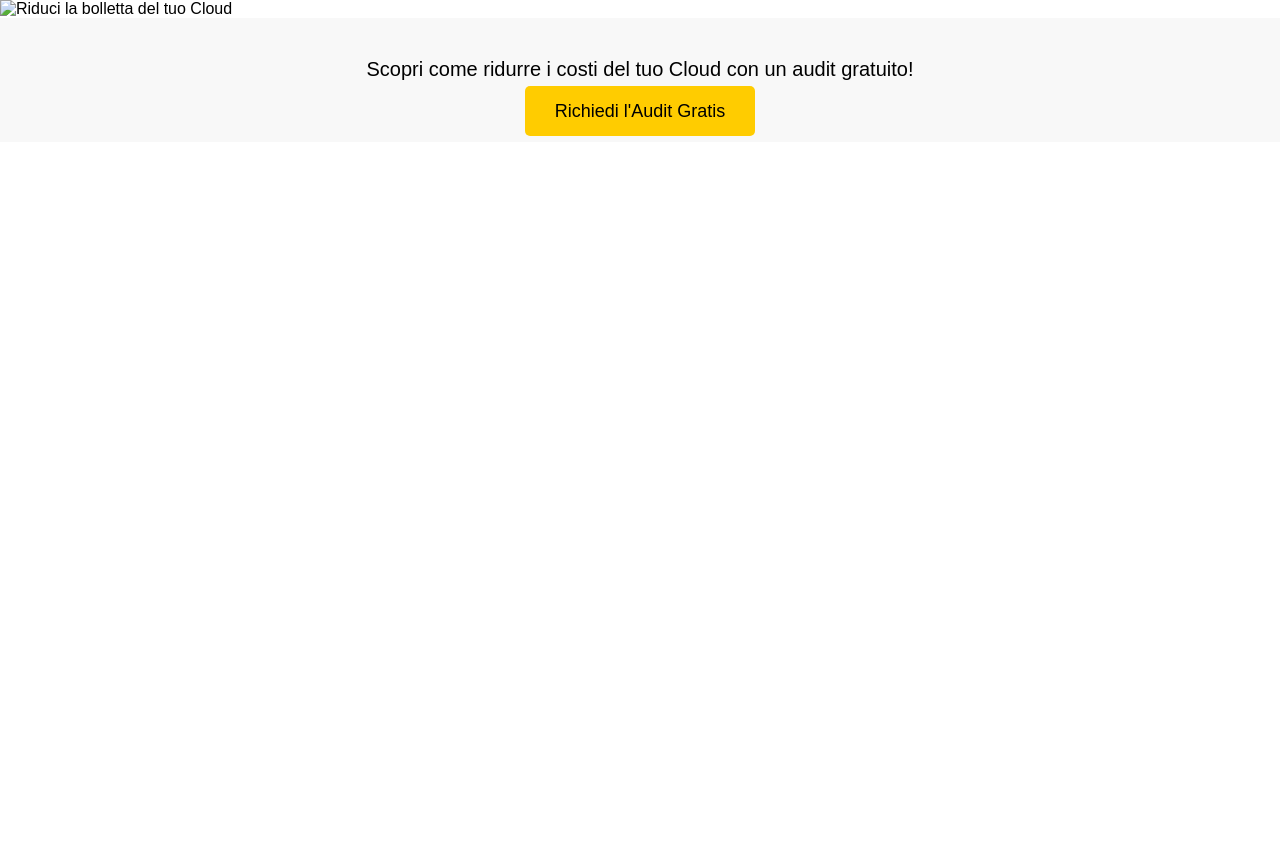
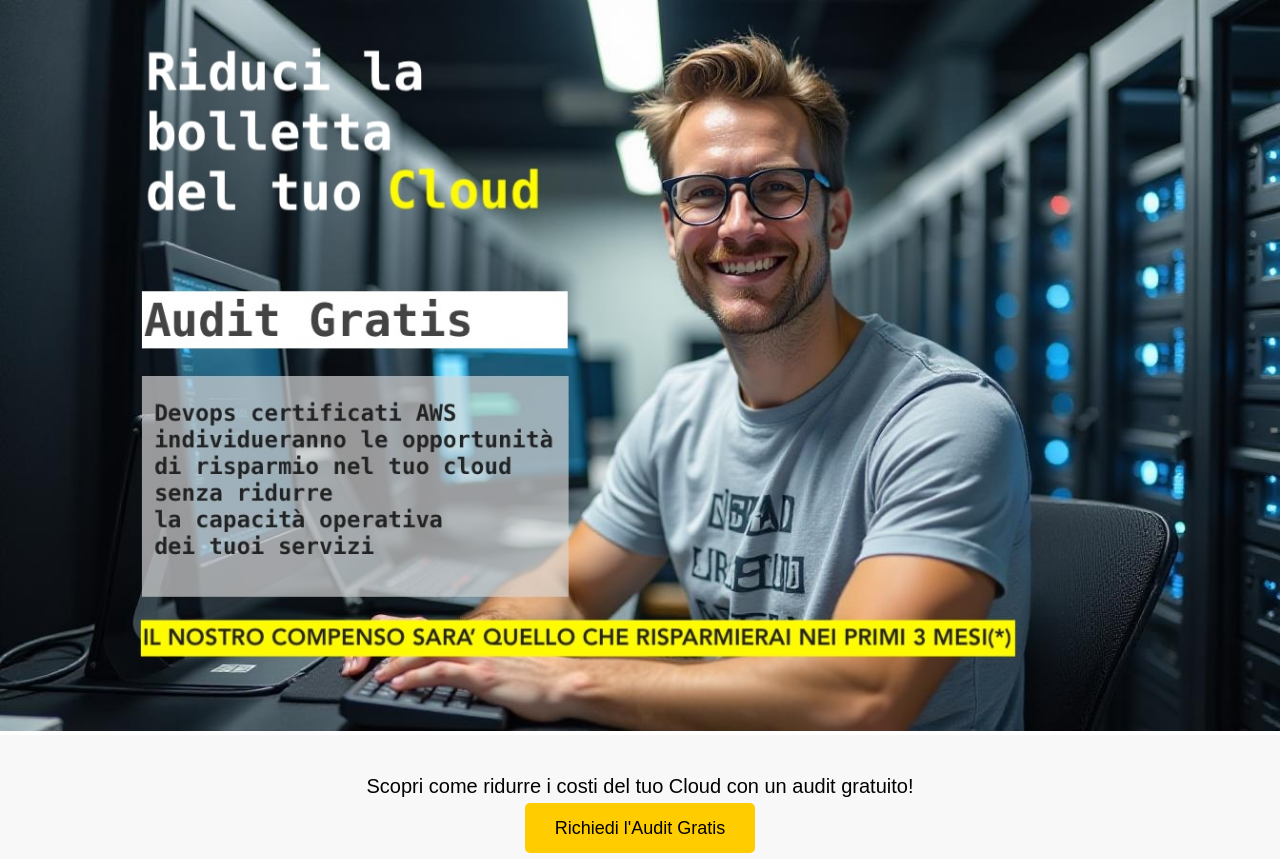
Before and after one commit to cut-my-bill/landing, a plain HTML site: page index.html in a window 1280 px wide. Before the commit the page ends 800 px from the top, so only its background shows below. Drawn offline with Linux system fonts and the light colour scheme.

Commit message:
Update index.html

```diff
--- a/index.html
+++ b/index.html
@@ -45,7 +45,7 @@
 <body>
 
     <div>
-        <img src="path_to_image/pikaso_texttoimage_a-male-Caucasian-in-his-30s-wearing-a-graphic-tshi.jpeg" alt="Riduci la bolletta del tuo Cloud" class="hero-image">
+        <img src="pikaso_texttoimage_a-male-Caucasian-in-his-30s-wearing-a-graphic-tshi.jpeg" alt="Riduci la bolletta del tuo Cloud" class="hero-image">
     </div>
 
     <div class="cta-section">
```
